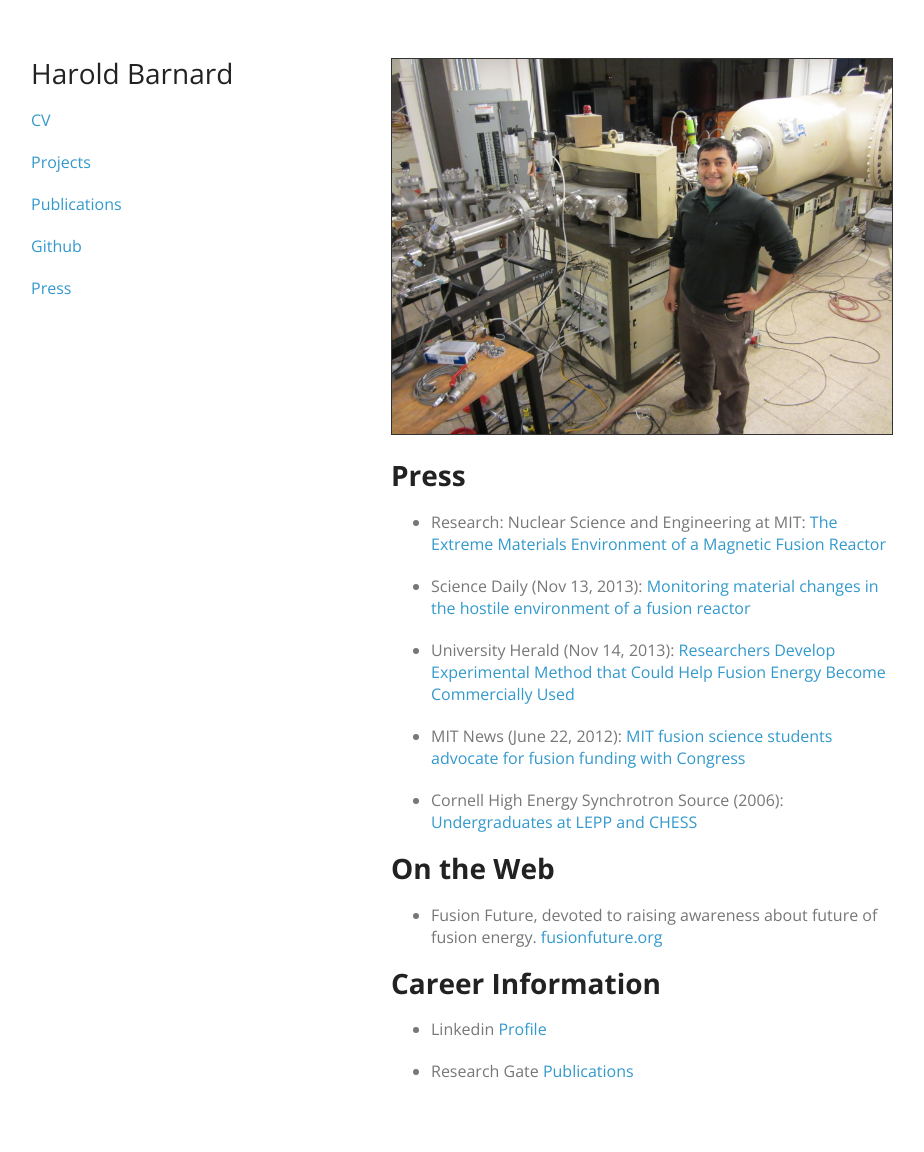
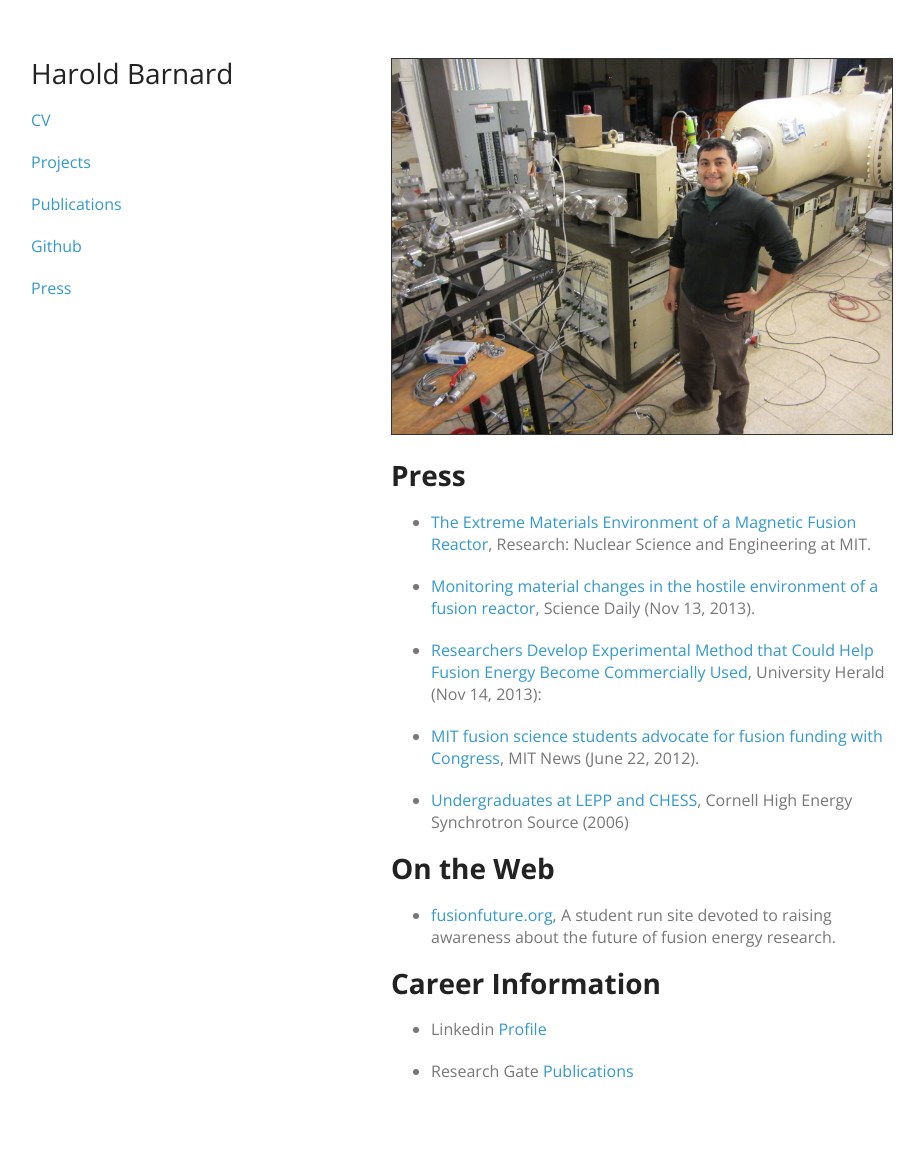
Before and after one commit to hbar/hbar.github.io, a Jekyll site: the page built from pages/press/index.md, in a window 1280 px wide. Shown: the whole page, without its empty margins (179-1103 px from the left). Built offline with Jekyll 4.4.1, drawn with Linux system fonts in a browser that asks for light colours.

Commit message:
Contributed to press page

```diff
--- a/pages/press/index.md
+++ b/pages/press/index.md
@@ -6,19 +6,19 @@ layout: default
 
 # Press
 
-- Research: Nuclear Science and Engineering at MIT: <a href='http://web.mit.edu/nse/research/tungsten_slideshow.html'> The Extreme Materials Environment of a Magnetic Fusion Reactor</a>
+- <a href='http://web.mit.edu/nse/research/tungsten_slideshow.html'> The Extreme Materials Environment of a Magnetic Fusion Reactor</a>, Research: Nuclear Science and Engineering at MIT.
 
-- Science Daily (Nov 13, 2013): <a href='http://www.sciencedaily.com/releases/2013/11/131113125841.htm'>Monitoring material changes in the hostile environment of a fusion reactor</a>
+- <a href='http://www.sciencedaily.com/releases/2013/11/131113125841.htm'>Monitoring material changes in the hostile environment of a fusion reactor</a>, Science Daily (Nov 13, 2013).
 
-- University Herald (Nov 14, 2013): <a href='http://www.universityherald.com/articles/5572/20131114/researchers-develop-experimental-method-that-could-help-fusion-energy-become-commercially-used.htm'>Researchers Develop Experimental Method that Could Help Fusion Energy Become Commercially Used</a>
+- <a href='http://www.universityherald.com/articles/5572/20131114/researchers-develop-experimental-method-that-could-help-fusion-energy-become-commercially-used.htm'>Researchers Develop Experimental Method that Could Help Fusion Energy Become Commercially Used</a>, University Herald (Nov 14, 2013):
 
-- MIT News (June 22, 2012): <a href='http://newsoffice.mit.edu/2012/fusion-science-students-0622'> MIT fusion science students advocate for fusion funding with Congress</a>
+- <a href='http://newsoffice.mit.edu/2012/fusion-science-students-0622'> MIT fusion science students advocate for fusion funding with Congress</a>, MIT News (June 22, 2012).
 
-- Cornell High Energy Synchrotron Source (2006): <a href='http://www.chess.cornell.edu/pubs/CWC%202006/undergrad.pdf'> Undergraduates at LEPP and CHESS</a>
+- <a href='http://www.chess.cornell.edu/pubs/CWC%202006/undergrad.pdf'> Undergraduates at LEPP and CHESS</a>, Cornell High Energy Synchrotron Source (2006)
 
 #On the Web
 
-- Fusion Future, devoted to raising awareness about future of fusion energy. <a href='http://www.fusionfuture.org/world-fusion-experiments/about-alcator-c-mod/'> fusionfuture.org</a>
+- <a href='http://www.fusionfuture.org/world-fusion-experiments/about-alcator-c-mod/'> fusionfuture.org</a>, A student run site devoted to raising awareness about the future of fusion energy research.
 
 #Career Information
 
```
